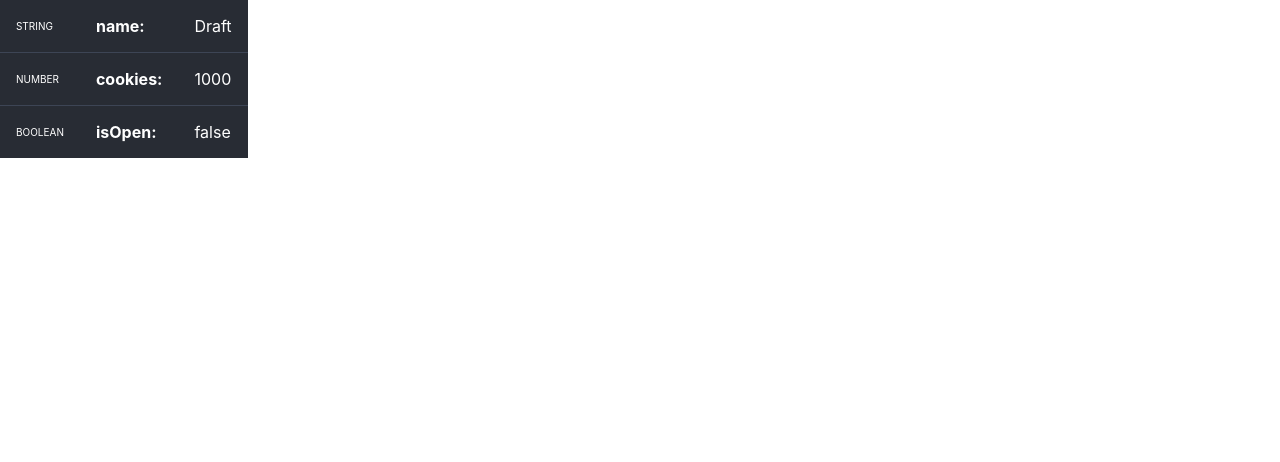
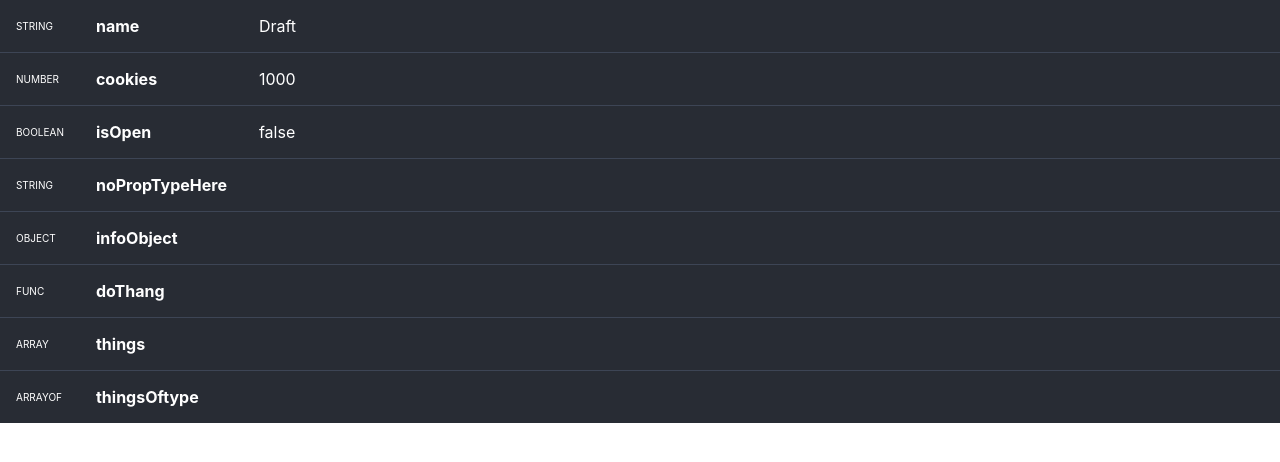
Before and after one commit to digital-taco/react-draft-sandbox, a React (Create React App) app: page / in a window 1280 px wide. Shown: the top 462 px of the page. Built offline with nearby package versions, Linux system fonts and the light colour scheme; the HTML template or start-up script is replaced by a standard one.

Commit message:
Fix stuff

```diff
--- a/src/App.css
+++ b/src/App.css
@@ -1,5 +1,4 @@
 .App {
-  width: fit-content;
   background-color: #3d4555;
   color: white;
   display: grid;
--- a/src/App.js
+++ b/src/App.js
@@ -7,7 +7,7 @@ function PropValue({ propName, propValue, propType }) {
   return (
     <>
       <div data-prop-type>{propType}</div>{' '}
-      <div data-prop-name>{propName}:</div>{' '}
+      <div data-prop-name>{propName}</div>{' '}
       <div data-prop-value>{propValue}</div>
     </>
   )
@@ -16,27 +16,39 @@ function PropValue({ propName, propValue, propType }) {
 function App({
   name = 'Draft',
   cookies = 1000,
-  noPropTypeHere = 'potato',
+  noPropTypeHere,
   isOpen,
+  infoObject,
+  doThang,
+  things,
+  thingsOftype,
 }) {
   return (
     <div className="App">
       <PropValue propType="string" propName="name" propValue={name} />
       <PropValue propType="number" propName="cookies" propValue={cookies} />
       <PropValue propType="boolean" propName="isOpen" propValue={isOpen ? 'true' : 'false'} />
+      <PropValue propType="string" propName="noPropTypeHere" propValue={noPropTypeHere} />
+      <PropValue propType="object" propName="infoObject" propValue={JSON.stringify(infoObject)} />
+      <PropValue propType="func" propName="doThang" propValue={JSON.stringify(doThang)} />
+      <PropValue propType="array" propName="things" propValue={JSON.stringify(things)} />
+      <PropValue propType="arrayOf" propName="thingsOftype" propValue={JSON.stringify(thingsOftype)} />
     </div>
   );
 }
 
+App.propTypes = {
+  cookies: PropTypes.number,
+  doThang: PropTypes.func,
+  infoObject: PropTypes.object,
+  isOpen: PropTypes.bool,
+  name: PropTypes.string,
+  things: PropTypes.array,
+  thingsOftype: PropTypes.arrayOf
+}
+
 export default App;
 
-App.propTypes = {
-  name: PropTypes.string,
-  bacon: PropTypes.string,
-  cookies: PropTypes.number,
-  isOpen: PropTypes.bool,
-  // cookies: PropTypes.object,
-  // cookies: PropTypes.func,
-  // cookies: PropTypes.array,
-  // cookies: PropTypes.arrayOf,
+const NonExportedComponent = () => {
+  return <div />
 }
--- a/src/components/LevelTwoA/ExportsOne.js
+++ b/src/components/LevelTwoA/ExportsOne.js
@@ -1,7 +1,7 @@
 import React from 'react';
 import PropTypes from 'prop-types'
 
-function Component ({ propOne, propTwo = 2, propThree='Three', noPropTypeHere = 'missing prop types for this'}) {
+function ThingyMerBob ({ propOne, propTwo = 2, propThree='Three', noPropTypeHere = 'missing prop types for this'}) {
   return (
     <div>
         <div>
@@ -20,9 +20,9 @@ function Component ({ propOne, propTwo = 2, propThree='Three', noPropTypeHere =
   );
 }
 
-export default Component;
+export default ThingyMerBob;
 
-Component.propTypes = {
+ThingyMerBob.propTypes = {
   propOne: PropTypes.string,
   propTwo: PropTypes.number,
   propThree: PropTypes.string,
--- a/src/components/LevelTwoB/LevelThreeB/ExportsOne.js
+++ b/src/components/LevelTwoB/LevelThreeB/ExportsOne.js
@@ -1,7 +1,7 @@
 import React from 'react';
 import PropTypes from 'prop-types'
 
-function Component ({ propOne, propTwo = 2, propThree='Three', noPropTypeHere = 'missing prop types for this'}) {
+function NotYoMamasComponent ({ propOne, propTwo = 2, propThree='Three', noPropTypeHere = 'missing prop types for this'}) {
   return (
     <div>
         <div>
@@ -20,9 +20,9 @@ function Component ({ propOne, propTwo = 2, propThree='Three', noPropTypeHere =
   );
 }
 
-export default Component;
+export default NotYoMamasComponent;
 
-Component.propTypes = {
+NotYoMamasComponent.propTypes = {
   propOne: PropTypes.string,
   propTwo: PropTypes.number,
   propThree: PropTypes.string,
```
Also changed, not shown: src/components/LevelTwoA/LevelThreeA/ExportsOne.js (+5 -4 lines).
